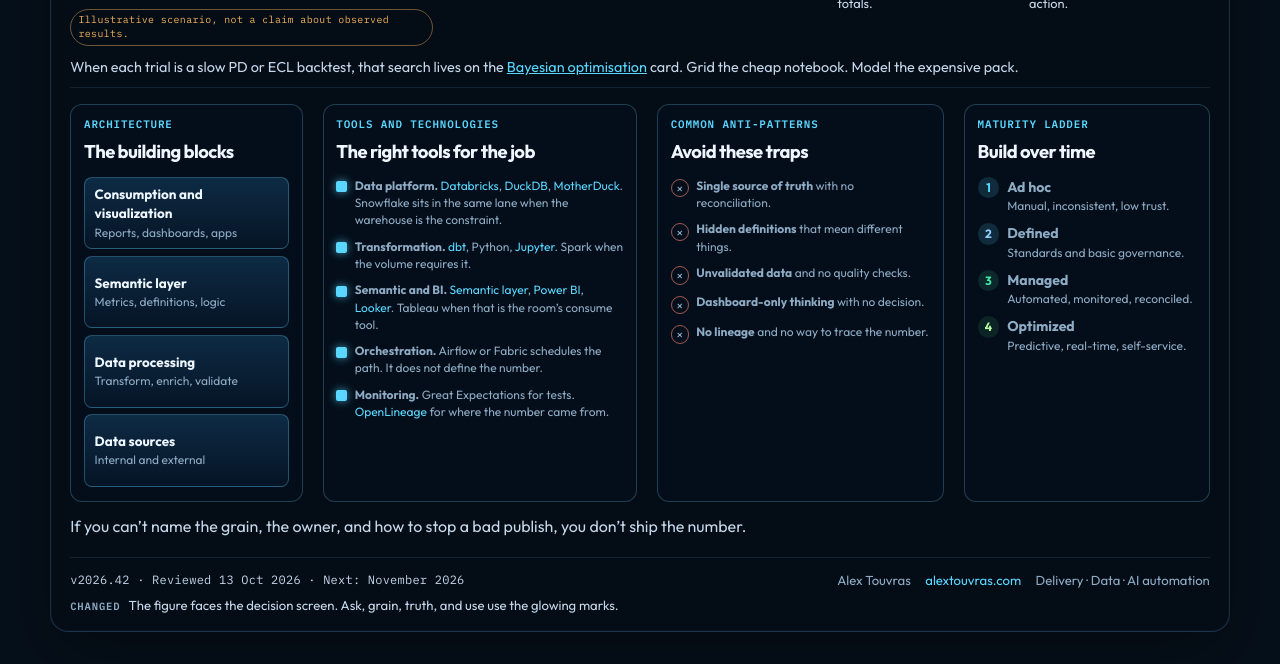
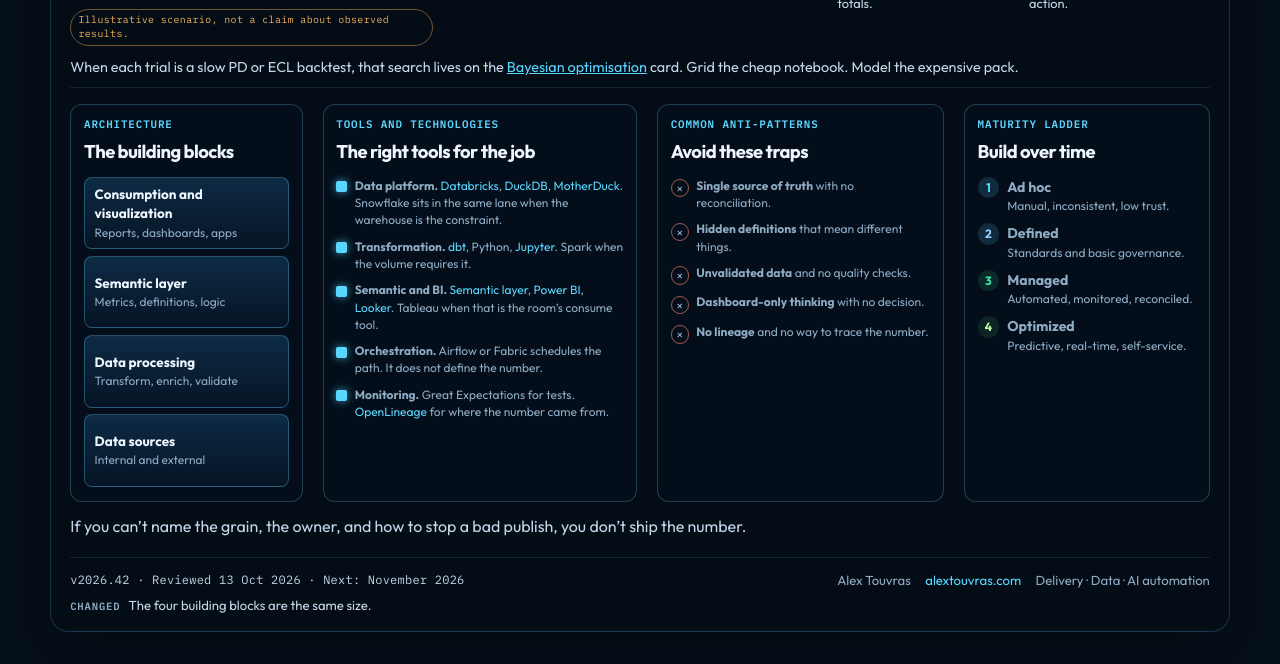
Before and after one commit to AlexTouvras/data-analytics-field-card, a website: page index.html in a window 1280 px wide. Shown: the part 1369-2033 px from the top of the page. Drawn offline with Linux system fonts and the light colour scheme.

```diff
--- a/index.html
+++ b/index.html
@@ -711,7 +711,7 @@
           <span>Delivery · Data · AI automation</span>
         </div>
       </div>
-      <p class="changed"><b>Changed</b> The figure faces the decision screen. Ask, grain, truth, and use use the glowing marks.</p>
+      <p class="changed"><b>Changed</b> The four building blocks are the same size.</p>
     </footer>
   </article>
   <script>
```
